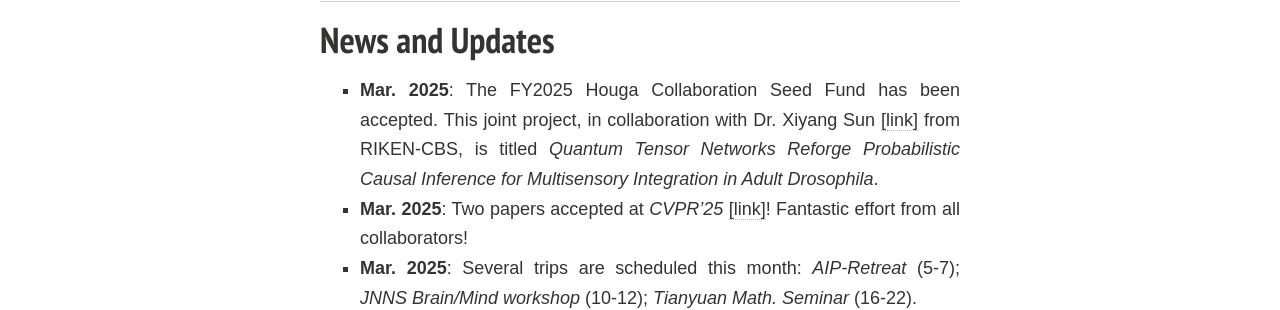
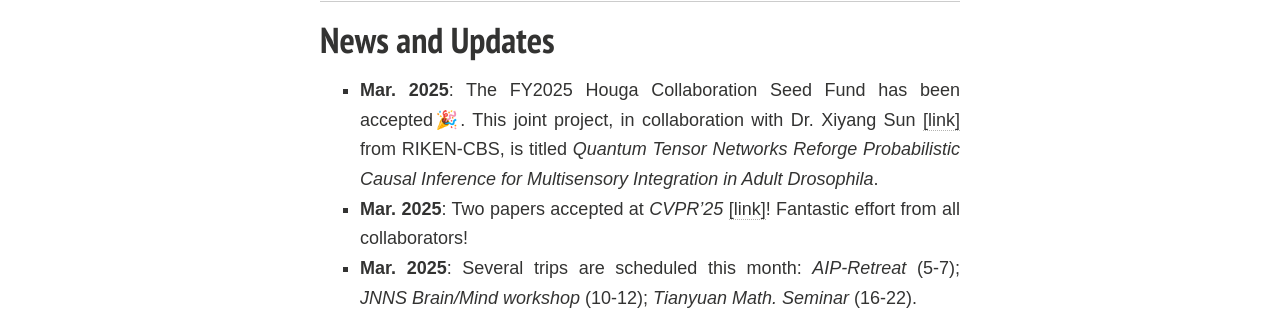
Before and after one commit to ChaoLiAtRIKEN/ChaoLiAtRIKEN.github.io, a Jekyll site: the page built from index.md, in a window 1280 px wide. Shown: the part 776-1086 px from the top of the page. Built offline with Jekyll 4.4.1, drawn with Linux system fonts in a browser that asks for light colours; nearby versions of some CDN libraries; comment, search, counter and statistics services are not loaded; a style sheet for code colours, icons or effects is not loaded.

```diff
--- a/index.md
+++ b/index.md
@@ -35,7 +35,7 @@ If you are interested in any aspect of me, I am always open to discussions and c
 ---
 
 ## News and Updates
-- **Mar. 2025**:  The FY2025 Houga Collaboration Seed Fund has been accepted. This joint project, in collaboration with Dr. Xiyang Sun [[link]](https://albertlordsun.github.io/biography/) from RIKEN-CBS, is titled *Quantum Tensor Networks Reforge Probabilistic Causal Inference for Multisensory Integration in Adult Drosophila*.
+- **Mar. 2025**:  The FY2025 Houga Collaboration Seed Fund has been accepted🎉. This joint project, in collaboration with Dr. Xiyang Sun [[link]](https://albertlordsun.github.io/biography/) from RIKEN-CBS, is titled *Quantum Tensor Networks Reforge Probabilistic Causal Inference for Multisensory Integration in Adult Drosophila*.
 - **Mar. 2025**: Two papers accepted at *CVPR'25* [[link]](https://cvpr.thecvf.com)! Fantastic effort from all collaborators!
 - **Mar. 2025**: Several trips are scheduled this month: *AIP-Retreat* (5-7); *JNNS Brain/Mind workshop* (10-12); *Tianyuan Math. Seminar* (16-22).
 - **Jan. 2025**：I will attend *7th R-CCS International Symposium on January 23-24, 2025, Kobe, Japan*. The theme this time is Fugaku and FugakuNEXT: Classical, Quantum, and AI.
```
